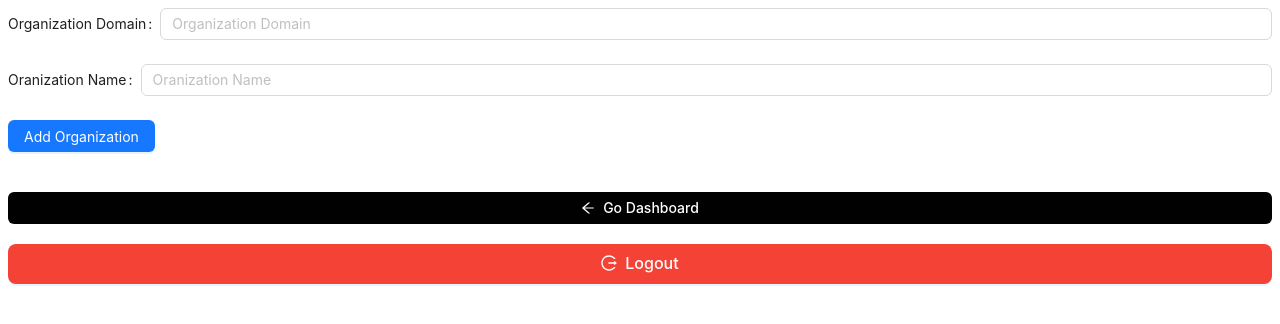
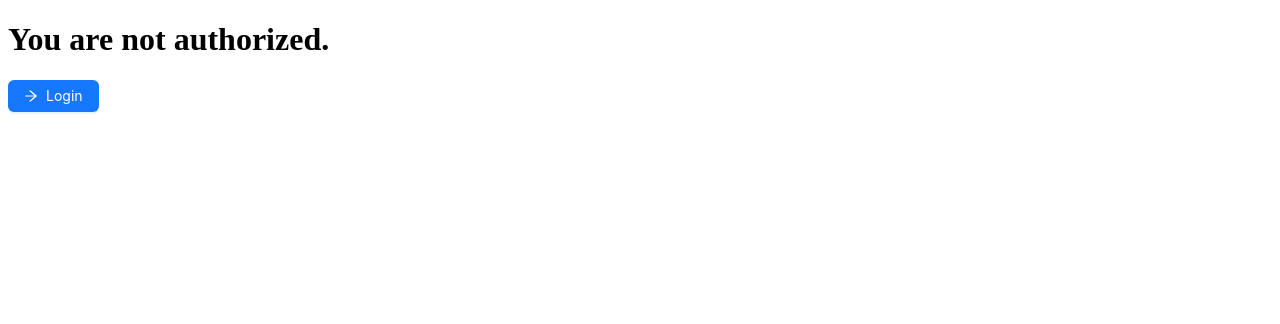
Before and after one commit to Alo-IT/niam-frontend, a Next.js app: page /OrgAddForm in a window 1280 px wide. Shown: the top 324 px of the page. Built offline with nearby package versions, Linux system fonts and the light colour scheme.

Commit message:
Add org page secured

```diff
--- a/src/app/OrgAddForm/page.jsx
+++ b/src/app/OrgAddForm/page.jsx
@@ -5,7 +5,11 @@ import { useRouter } from "next/navigation";
 import urls from "../urls";
 import axios from "axios";
 import { useNiamContext } from "../global/contexts/NiamContext";
-import { ArrowLeftOutlined, LogoutOutlined } from "@ant-design/icons";
+import {
+  ArrowLeftOutlined,
+  ArrowRightOutlined,
+  LogoutOutlined,
+} from "@ant-design/icons";
 
 export default function OrgAddForm() {
   const {
@@ -59,7 +63,7 @@ export default function OrgAddForm() {
     }
   };
 
-  return (
+  return signedIn ? (
     <>
       <Form onFinish={onFinish}>
         <Form.Item label="Organization Domain" name="orgDomain">
@@ -116,5 +120,16 @@ export default function OrgAddForm() {
         </Button>
       </div>
     </>
+  ) : (
+    <>
+      <h1>You are not authorized.</h1>
+      <Button
+        icon={<ArrowRightOutlined />}
+        type="primary"
+        onClick={() => router.push("/NiamLogin")}
+      >
+        Login
+      </Button>
+    </>
   );
 }
```
